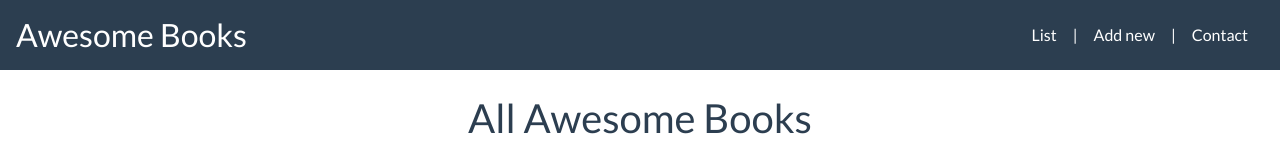
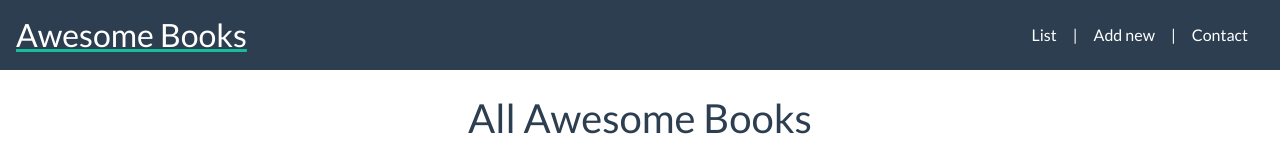
Before and after one commit to memelopez/books-awesome, a website: page index.html in a window 1280 px wide. Shown: the top 156 px of the page. Drawn offline with nearby package versions, Linux system fonts and the light colour scheme; a script that the page names is missing.

Commit message:
change navbar title

```diff
--- a/index.html
+++ b/index.html
@@ -12,7 +12,7 @@
 </head>
 <body>
   <nav class="myNav navbar navbar-expand-lg navbar-dark bg-primary px-3 d-flex justify-content-between">
-    <h3 class="myTitle text-white m-0">Awesome Books</h3>
+    <a id="navTitle" href="#"><h3 class="myTitle text-white m-0 text-decoration-none">Awesome Books</h3></a>
     <div id="navLinks" class="navLinks d-flex justify-content-between">
       <a id="listA" href="#" class="px-3 text-white">List</a>
       <span>|</span>
```
